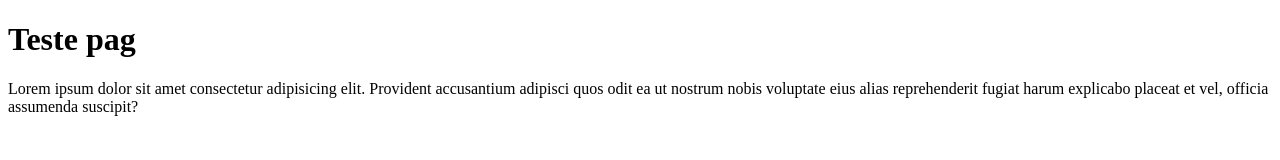
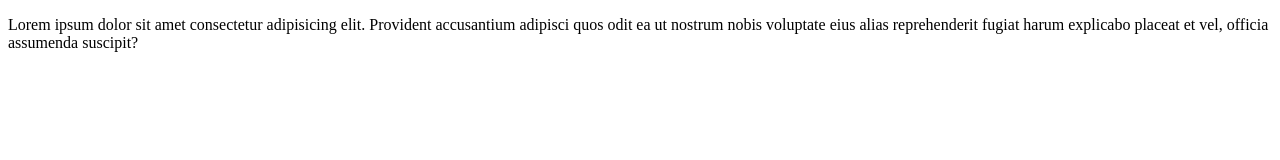
Before and after one commit to Heoxy/projeto-1, a plain HTML site: page index.html in a window 1280 px wide. Drawn offline with Linux system fonts and the light colour scheme.

Commit message:
add texto  no body

```diff
--- a/index.html
+++ b/index.html
@@ -7,8 +7,6 @@
     <title>Teste do Curso Git e Github </title>
 </head>
 <body>
-
+    <p>Lorem ipsum dolor sit amet consectetur adipisicing elit. Provident accusantium adipisci quos odit ea ut nostrum nobis voluptate eius alias reprehenderit fugiat harum explicabo placeat et vel, officia assumenda suscipit?</p>
 </body>
-<h1>Teste pag</h1>
-<p>Lorem ipsum dolor sit amet consectetur adipisicing elit. Provident accusantium adipisci quos odit ea ut nostrum nobis voluptate eius alias reprehenderit fugiat harum explicabo placeat et vel, officia assumenda suscipit?</p>
 </html>
```
